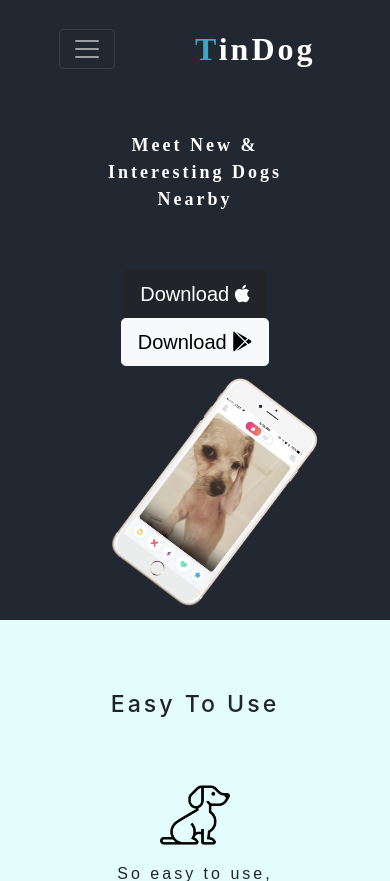
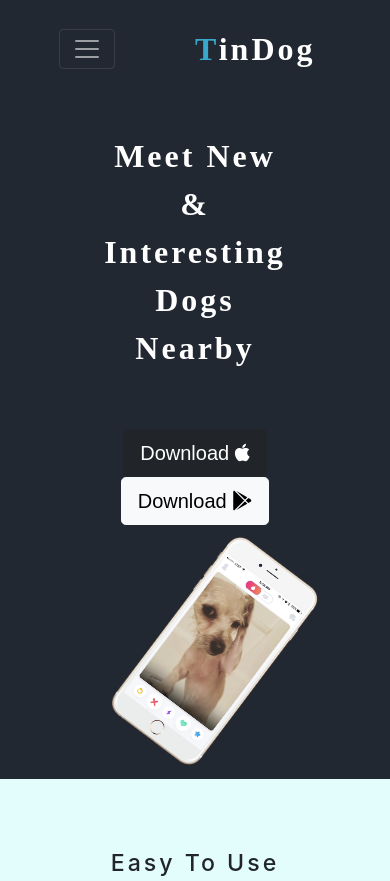
Before and after one commit to Moshe-jpg/TinDog-Start-master-1-, a PHP site: page / in a window 390 px wide. Shown: the top 881 px of the page. Run offline with PHP 8.4, Linux system fonts and the light colour scheme; some libraries are stand-ins or nearby versions.

Commit message:
title header fix

```diff
--- a/css/styles.css
+++ b/css/styles.css
@@ -54,14 +54,14 @@
 
 @media (max-width: 770px) {
   .title-header {
-    font-size: large;
+    font-size: xx-large;
   }
 
 .title-header-cta {
   font-size: medium;
 }
+}
 
-}
 
 
 .iphone {
```
